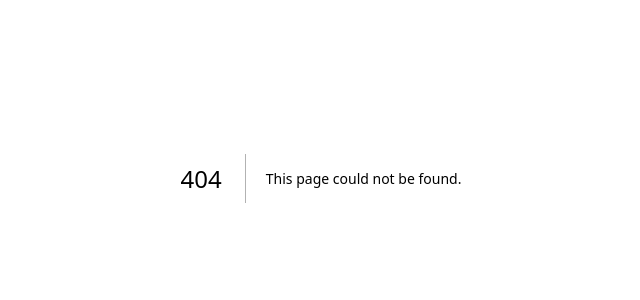
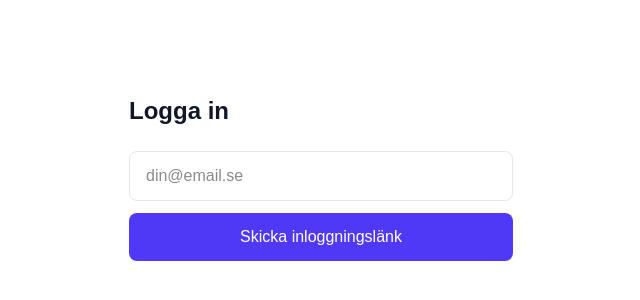
Before and after one commit to Anderssontimmy/bolagsvy, a Next.js app in the folder bolagsvy/: page /auth/login in a window 1280 px wide. Before the commit this address had no page. Shown: the part 222-522 px from the top of the page, without its empty margins (319-959 px from the left). Built offline with nearby package versions, Linux system fonts and the light colour scheme; no server answers.

Commit message:
feat: add auth pages and middleware

```diff
--- /dev/null
+++ b/bolagsvy/app/auth/callback/route.ts
@@ -0,0 +1,27 @@
+import { createClient } from '@/lib/supabase/server'
+import { NextRequest, NextResponse } from 'next/server'
+
+export async function GET(req: NextRequest) {
+  const { searchParams } = new URL(req.url)
+  const code = searchParams.get('code')
+  const supabase = await createClient()
+
+  if (code) {
+    await supabase.auth.exchangeCodeForSession(code)
+  }
+
+  const { data: { user } } = await supabase.auth.getUser()
+  if (!user) return NextResponse.redirect(new URL('/auth/login', req.url))
+
+  const { data: sub } = await supabase
+    .from('subscriptions')
+    .select('plan')
+    .eq('user_id', user.id)
+    .single()
+
+  if (sub?.plan === 'pro') {
+    return NextResponse.redirect(new URL('/dashboard', req.url))
+  }
+
+  return NextResponse.redirect(new URL('/api/checkout', req.url))
+}
--- /dev/null
+++ b/bolagsvy/app/auth/login/page.tsx
@@ -0,0 +1,59 @@
+'use client'
+import { createClient } from '@/lib/supabase/client'
+import { useState } from 'react'
+import { useRouter } from 'next/navigation'
+
+export default function LoginPage() {
+  const supabase = createClient()
+  const router = useRouter()
+  const [email, setEmail] = useState('')
+  const [loading, setLoading] = useState(false)
+  const [sent, setSent] = useState(false)
+
+  async function handleSubmit(e: React.FormEvent) {
+    e.preventDefault()
+    setLoading(true)
+    await supabase.auth.signInWithOtp({
+      email,
+      options: { emailRedirectTo: `${window.location.origin}/auth/callback` },
+    })
+    setSent(true)
+    setLoading(false)
+  }
+
+  if (sent) {
+    return (
+      <main className="min-h-screen flex items-center justify-center px-4">
+        <div className="text-center">
+          <h1 className="text-2xl font-bold text-gray-900 mb-2">Kolla din e-post</h1>
+          <p className="text-gray-500">Vi skickade en inloggningslänk till {email}</p>
+        </div>
+      </main>
+    )
+  }
+
+  return (
+    <main className="min-h-screen flex items-center justify-center px-4">
+      <div className="w-full max-w-sm">
+        <h1 className="text-2xl font-bold text-gray-900 mb-6">Logga in</h1>
+        <form onSubmit={handleSubmit} className="flex flex-col gap-3">
+          <input
+            type="email"
+            value={email}
+            onChange={e => setEmail(e.target.value)}
+            placeholder="din@email.se"
+            required
+            className="px-4 py-3 border border-gray-200 rounded-lg focus:outline-none focus:ring-2 focus:ring-indigo-500"
+          />
+          <button
+            type="submit"
+            disabled={loading}
+            className="py-3 bg-indigo-600 text-white rounded-lg font-medium hover:bg-indigo-700 disabled:opacity-50"
+          >
+            {loading ? 'Skickar...' : 'Skicka inloggningslänk'}
+          </button>
+        </form>
+      </div>
+    </main>
+  )
+}
--- /dev/null
+++ b/bolagsvy/app/auth/registrera/page.tsx
@@ -0,0 +1,54 @@
+'use client'
+import { createClient } from '@/lib/supabase/client'
+import { useState } from 'react'
+
+export default function RegistreraPage() {
+  const supabase = createClient()
+  const [email, setEmail] = useState('')
+  const [sent, setSent] = useState(false)
+
+  async function handleSubmit(e: React.FormEvent) {
+    e.preventDefault()
+    await supabase.auth.signInWithOtp({
+      email,
+      options: { emailRedirectTo: `${window.location.origin}/auth/callback` },
+    })
+    setSent(true)
+  }
+
+  if (sent) {
+    return (
+      <main className="min-h-screen flex items-center justify-center px-4">
+        <div className="text-center">
+          <h1 className="text-2xl font-bold text-gray-900 mb-2">Välkommen!</h1>
+          <p className="text-gray-500">Kolla din e-post för att fortsätta till Pro.</p>
+        </div>
+      </main>
+    )
+  }
+
+  return (
+    <main className="min-h-screen flex items-center justify-center px-4">
+      <div className="w-full max-w-sm">
+        <h1 className="text-2xl font-bold text-gray-900 mb-2">Starta Pro</h1>
+        <p className="text-gray-500 mb-6">299 kr/mån · Avsluta när du vill</p>
+        <form onSubmit={handleSubmit} className="flex flex-col gap-3">
+          <input
+            type="email"
+            value={email}
+            onChange={e => setEmail(e.target.value)}
+            placeholder="din@email.se"
+            required
+            className="px-4 py-3 border border-gray-200 rounded-lg focus:outline-none focus:ring-2 focus:ring-indigo-500"
+          />
+          <button
+            type="submit"
+            className="py-3 bg-indigo-600 text-white rounded-lg font-medium hover:bg-indigo-700"
+          >
+            Skapa konto &amp; fortsätt till betalning
+          </button>
+        </form>
+      </div>
+    </main>
+  )
+}
--- /dev/null
+++ b/bolagsvy/middleware.ts
@@ -0,0 +1,30 @@
+import { createServerClient } from '@supabase/ssr'
+import { NextRequest, NextResponse } from 'next/server'
+
+export async function middleware(req: NextRequest) {
+  const res = NextResponse.next()
+  const supabase = createServerClient(
+    process.env.NEXT_PUBLIC_SUPABASE_URL!,
+    process.env.NEXT_PUBLIC_SUPABASE_ANON_KEY!,
+    {
+      cookies: {
+        getAll: () => req.cookies.getAll(),
+        setAll: (cookies) => cookies.forEach(({ name, value, options }) => res.cookies.set(name, value, options)),
+      },
+    }
+  )
+
+  const { data: { user } } = await supabase.auth.getUser()
+  const path = req.nextUrl.pathname
+  const proRoutes = ['/dashboard', '/konto']
+
+  if (proRoutes.some(r => path.startsWith(r)) && !user) {
+    return NextResponse.redirect(new URL('/auth/login', req.url))
+  }
+
+  return res
+}
+
+export const config = {
+  matcher: ['/dashboard/:path*', '/konto/:path*'],
+}
```
